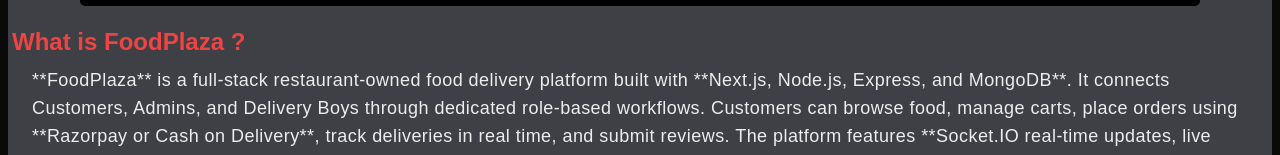
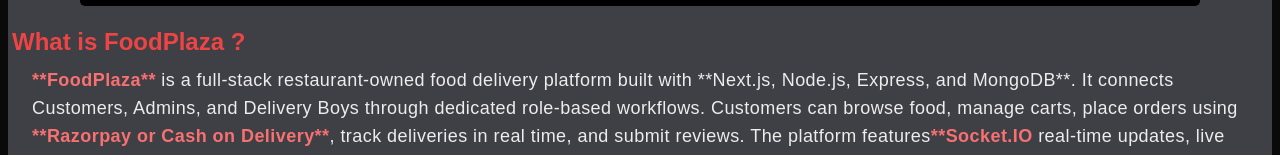
Before and after one commit to abhijit84842/Abhijit_Portfolio, a Next.js app: page /pages/projectall/overview/foodplazaoverview in a window 1280 px wide. Shown: the part 782-937 px from the top of the page. Built offline with nearby package versions, Linux system fonts and the light colour scheme.

Commit message:
correction for deployment

```diff
--- a/app/components/ProjectsOverview/FoodPlaza.js
+++ b/app/components/ProjectsOverview/FoodPlaza.js
@@ -399,18 +399,23 @@ const FoodPlaza = () => {
               What is FoodPlaza ?
             </h2>
             <p className="tracking-wide my-2 ml-5 text-lg">
-              **FoodPlaza** is a full-stack restaurant-owned food delivery
-              platform built with **Next.js, Node.js, Express, and MongoDB**. It
-              connects Customers, Admins, and Delivery Boys through dedicated
-              role-based workflows. Customers can browse food, manage carts,
-              place orders using **Razorpay or Cash on Delivery**, track
-              deliveries in real time, and submit reviews. The platform features
-              **Socket.IO real-time updates, live location tracking, 5 km
-              delivery assignment, OTP-based delivery verification, Google
-              authentication, Cloudinary image management, and delivery earnings
-              analytics**. The Admin Panel provides complete restaurant and
-              order management, while the Delivery Boy Panel handles
-              assignments, completed orders, and earnings.
+              <strong className="text-red-400">**FoodPlaza**</strong> is a
+              full-stack restaurant-owned food delivery platform built with
+              **Next.js, Node.js, Express, and MongoDB**. It connects Customers,
+              Admins, and Delivery Boys through dedicated role-based workflows.
+              Customers can browse food, manage carts, place orders using{" "}
+              <strong className="text-red-400">
+                **Razorpay or Cash on Delivery**
+              </strong>
+              , track deliveries in real time, and submit reviews. The platform
+              features
+              <strong className="text-red-400">**Socket.IO</strong> real-time
+              updates, live location tracking, 5 km delivery assignment,
+              OTP-based delivery verification, Google authentication, Cloudinary
+              image management, and delivery earnings analytics**. The Admin
+              Panel provides complete restaurant and order management, while the
+              Delivery Boy Panel handles assignments, completed orders, and
+              earnings.
             </p>
           </div>
           <div className="technology-stack">
@@ -605,7 +610,7 @@ const FoodPlaza = () => {
                     <span className="font-semibold">• Tailwind CSS - </span>
                     <span className="font-normal">
                       Used for responsive styling and designing the
-                      application's mobile, desktop, and large-screen
+                      application&apos;s mobile, desktop, and large-screen
                       interfaces.
                     </span>
                   </li>
@@ -894,10 +899,10 @@ const FoodPlaza = () => {
                 FoodPlaza implements a real-time delivery tracking system using
                 the Browser Geolocation API, watchPosition(), MongoDB,
                 Socket.IO, Geoapify, Leaflet, and React-Leaflet. The Delivery
-                Boy's location is continuously updated and synchronized with the
-                backend, allowing customers to view the Delivery Boy's live
-                location and route on an interactive map throughout the delivery
-                process.
+                Boy&apos;s location is continuously updated and synchronized
+                with the backend, allowing customers to view the Delivery
+                Boy&apos;s live location and route on an interactive map
+                throughout the delivery process.
               </p>
               <div className="flex justify-center">
                 <Image
@@ -984,7 +989,7 @@ const FoodPlaza = () => {
                 Admins, Customers, and Delivery Boys. Users can authenticate
                 using email and password with bcrypt verification or through
                 Google Authentication using Firebase. After successful
-                authentication, the user's current location is stored for
+                authentication, the user&apos;s current location is stored for
                 location-based features. The platform also provides a password
                 recovery workflow where users receive an OTP, verify it, and set
                 a new password.
@@ -1132,12 +1137,13 @@ const FoodPlaza = () => {
             <div className="ml-5">
               <p className="text-lg tracking-wide my-2">
                 FoodPlaza provides a dedicated earnings analytics dashboard for
-                Delivery Boys using Chart.js. The dashboard presents Today's
-                Earnings through a bar chart, Weekly Earnings through a
-                seven-day line chart, and Monthly Earnings through a monthly bar
-                chart. It also includes summary cards for Today's Earnings and
-                Total Earnings, giving Delivery Boys a clear view of their
-                earnings and performance across different time periods.
+                Delivery Boys using Chart.js. The dashboard presents
+                Today&apos;s Earnings through a bar chart, Weekly Earnings
+                through a seven-day line chart, and Monthly Earnings through a
+                monthly bar chart. It also includes summary cards for
+                Today&apos;s Earnings and Total Earnings, giving Delivery Boys a
+                clear view of their earnings and performance across different
+                time periods.
               </p>
               <div className="flex justify-center">
                 <Image
@@ -1193,6 +1199,34 @@ const FoodPlaza = () => {
               </ul>
             </div>
           </div>
+          <div className="Github Link">
+            <h2 className="text-2xl font-semibold text-red-500">Github Link</h2>
+            <div className="ml-5 my-2">
+              <Link
+                href={
+                  "https://github.com/abhijit84842/Web_Development_Projects_2024/tree/master/MERN%20Stack%20Project/foodplaza_using_next_js"
+                }
+                target="_blank"
+                className="text-blue-500"
+              >
+                See Project on GitHub
+              </Link>
+            </div>
+          </div>
+          <div className="Project Documentation">
+            <h2 className="text-2xl font-semibold text-red-500">
+              Project Documentaion
+            </h2>
+            <div className="ml-5 my-2">
+              <Link
+                href={"/Project Documentaion/FoodPlaza/FoodPlaza Doc.pdf"}
+                target="_blank"
+                className="text-blue-500"
+              >
+                See Project Documentation
+              </Link>
+            </div>
+          </div>
         </div>
       </div>
     </div>
```
Also changed, not shown: 1 other file (tests, documents, lock files or other folders).
